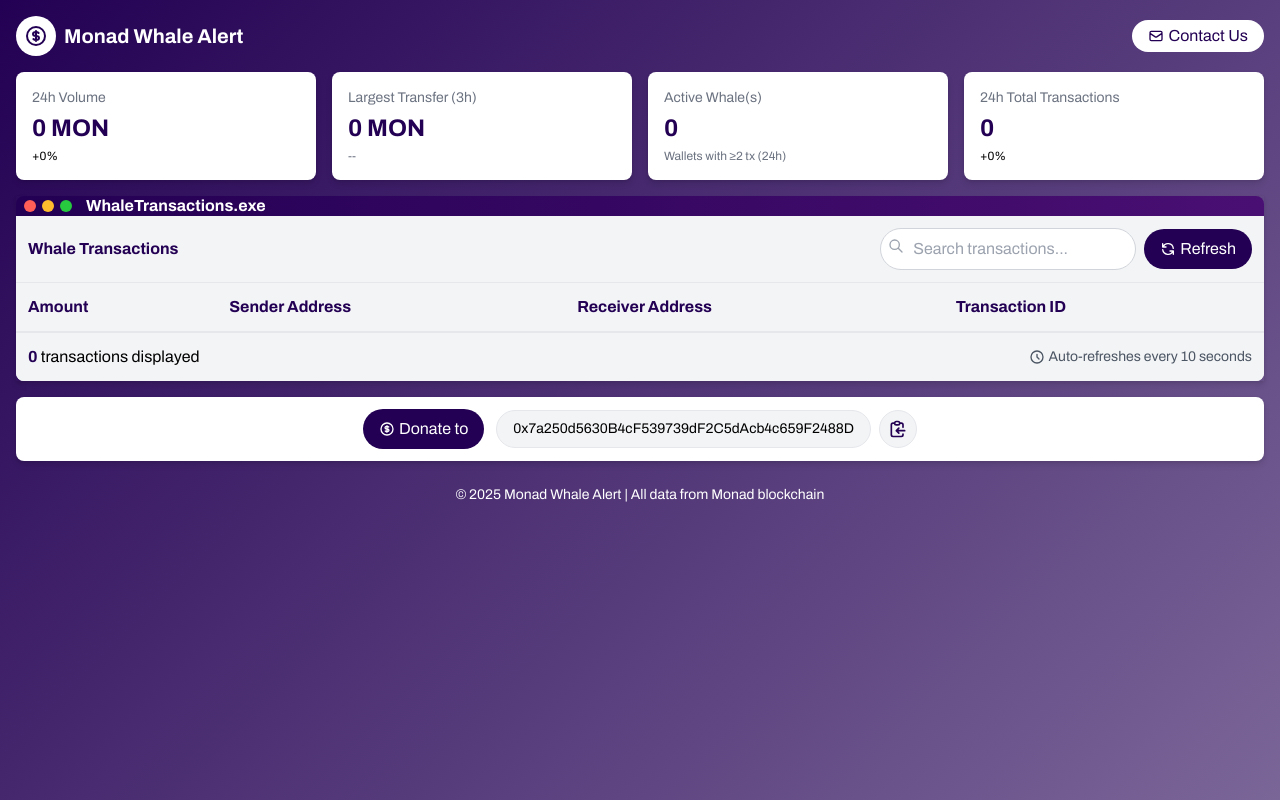
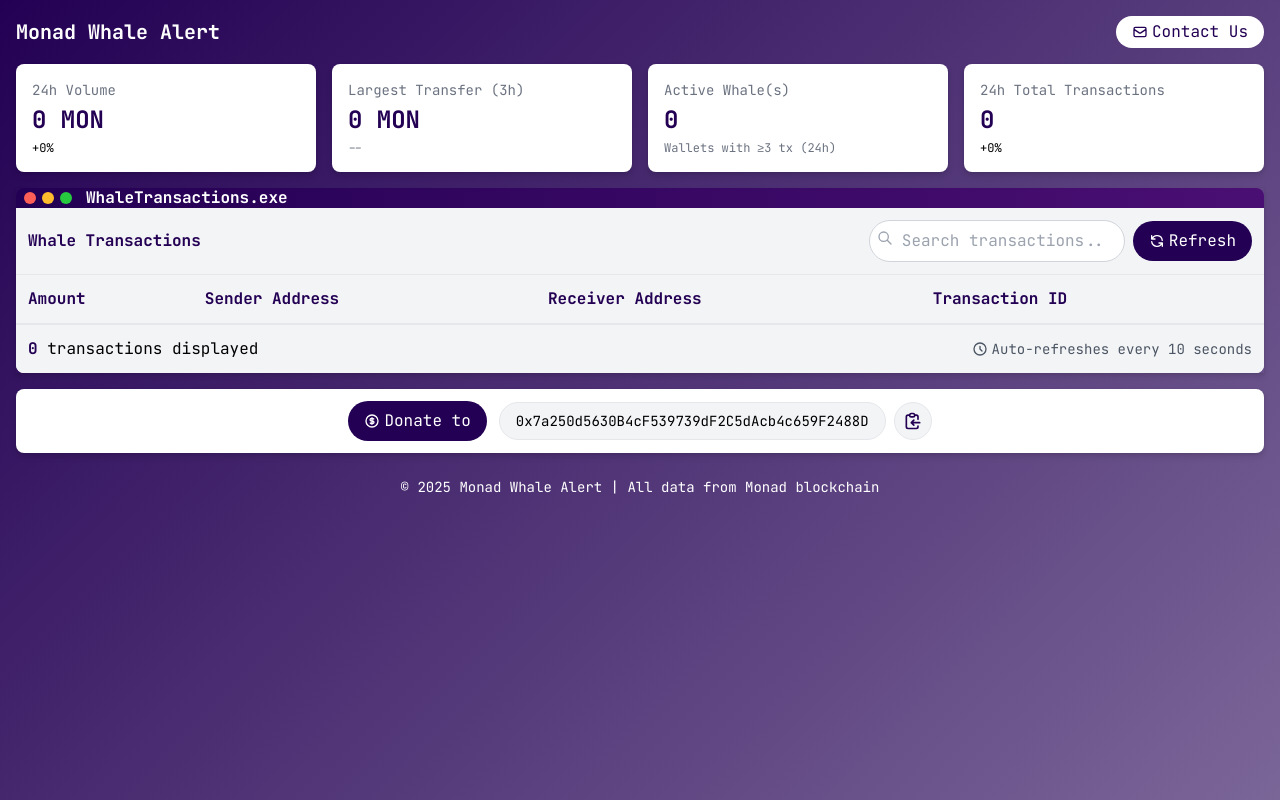
Before and after one commit to heisdaniele/monad-watcher-website, a website: page public/index.html in a window 1280 px wide. Drawn offline with nearby package versions, Linux system fonts and the light colour scheme.

Commit message:
Update index.html

```diff
--- a/public/index.html
+++ b/public/index.html
@@ -8,12 +8,12 @@
   <!-- Archivo font -->
   <link
     rel="stylesheet"
-    href="https://fonts.googleapis.com/css2?family=Archivo:wght@400;500;600;700&display=swap"
+    href="https://fonts.googleapis.com/css2?family=JetBrains Mono:wght@400;500;600;700&display=swap"
   />
   <!-- Import Supabase JS client -->
   <script src="https://unpkg.com/@supabase/supabase-js@2"></script>
   <style>
-    * { font-family: 'Archivo', sans-serif; }
+    * { font-family: 'JetBrains Mono', sans-serif; }
     body {
       background-color: #230053;
       background-image: linear-gradient(135deg, #230053 0%, #7B6698 100%);
@@ -43,26 +43,8 @@
     <header class="mb-4">
       <div class="flex items-center justify-between">
         <div class="flex items-center">
-          <div class="bg-white p-2 rounded-full mr-2">
-            <!-- Icon -->
-            <svg
-              xmlns="http://www.w3.org/2000/svg"
-              class="h-6 w-6 text-[#230053]"
-              fill="none"
-              viewBox="0 0 24 24"
-              stroke="currentColor"
-            >
-              <path
-                stroke-linecap="round"
-                stroke-linejoin="round"
-                stroke-width="2"
-                d="M12 8c-1.657 0-3 .895-3 2s1.343 2 3 2 3 .895 3 2-1.343 2-3 2
-                   m0-8c1.11 0 2.08.402 2.599 1
-                   M12 8V7m0 1v8m0 0v1m0-1
-                   c-1.11 0-2.08-.402-2.599-1
-                   M21 12a9 9 0 11-18 0 9 9 0 0118 0z"
-              />
-            </svg>
+          <div class= >
+
           </div>
           <div class="text-xl font-bold text-white">Monad Whale Alert</div>
         </div>
@@ -178,7 +160,7 @@
         >
           0
         </div>
-        <div class="text-xs text-gray-500 mt-1">Wallets with ≥2 tx (24h)</div>
+        <div class="text-xs text-gray-500 mt-1">Wallets with ≥3 tx (24h)</div>
       </div>
       <!-- 24h Total Transactions -->
       <div class="stat-card bg-white rounded-lg p-4 panel">
@@ -505,10 +487,10 @@
           largestTimestamp = largestData[0].created_at; // raw ISO date
         }
 
-        // 4) Active Whales: # of unique addresses with ≥2 tx in the current 24h
+        // 4) Active Whales: # of unique addresses with ≥3 tx in the current 24h
         let activeWhaleCount = 0;
         Object.keys(senderCounts).forEach((addr) => {
-          if (senderCounts[addr] >= 4) activeWhaleCount++;
+          if (senderCounts[addr] >= 3) activeWhaleCount++;
         });
 
         // 5) Percentage changes
```
